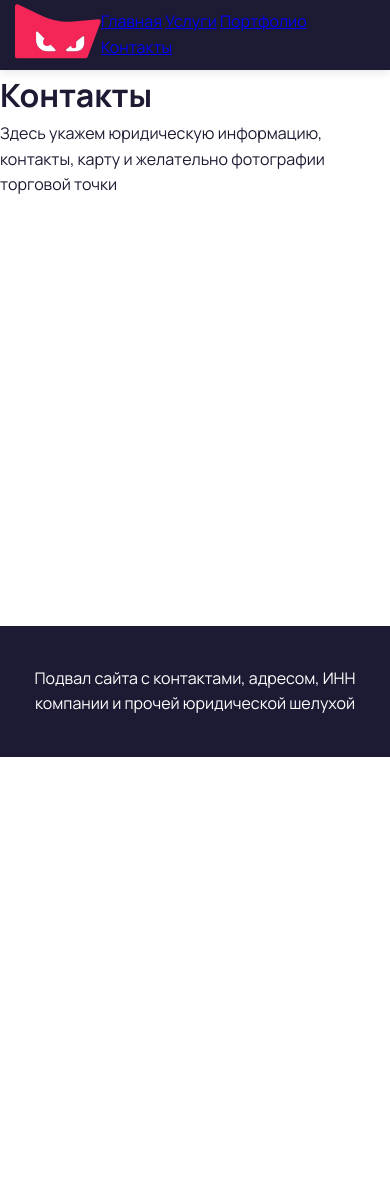
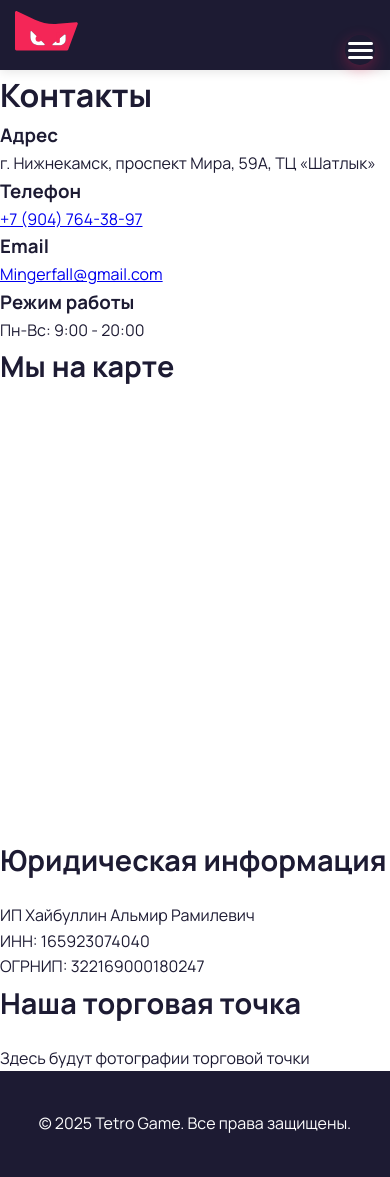
Before and after one commit to Mingerfall/tetro-game.ru, a plain HTML site: page contacts.html in a window 390 px wide. Before the commit the page ends 844 px from the top, so only its background shows below. Drawn offline with Linux system fonts and the light colour scheme.

Commit message:
Update contacts.html

```diff
--- a/contacts.html
+++ b/contacts.html
@@ -4,27 +4,102 @@
     <meta charset="UTF-8" />
     <meta name="viewport" content="width=device-width, initial-scale=1.0, maximum-scale=1.0, user-scalable=no">
     <link rel="stylesheet" href="css/style.css">
-    <link rel="preconnect" href="https://fonts.googleapis.com">
-    <link rel="preconnect" href="https://fonts.gstatic.com" crossorigin>
-    <link href="https://fonts.googleapis.com/css2?family=Manrope:wght@200..800&family=Montserrat:ital,wght@0,100..900;1,100..900&display=swap" rel="stylesheet">
-    <link href="css/style.css" rel="stylesheet" />
+    <link rel="canonical" href="https://tetro-game.ru/contacts">
     <title>Контакты Tetro Game</title>
 </head>
 <body>
-        <header>
-            <a href="index.html"><img class="header-logo" src="img/logo.svg" alt="Tetro Game логотип"></a>
-        <div>
+    <!-- Шапка сайта -->
+     <!-- Шапка сайта -->
+    <header>
+            <!-- Логотип -->
+        <div class="header-logo">
+            <a href="index.html"><img src="img/logo.svg" alt="Tetro Game логотип"></a>
+        </div>
+            <!-- Навигационное меню для десктопа -->
+        <nav class="header-nav">
             <a href="index.html">Главная</a>
             <a href="index.html#uslugi-glavnaya">Услуги</a>
             <a href="index.html#cases-glavnaya">Портфолио</a>
             <a href="#">Контакты</a>
+        </nav>
+            <!-- Иконки соц. сетей -->
+        <div class="header-soc">
+            <a href="#"><img src="img/telegram-icon.svg" alt="Telegram" class="soc-icon"></a>
+            <a href="#"><img src="img/vk-icon.svg" alt="VK" class="soc-icon"></a>
+            <a href="#"><img src="img/whatsapp-icon.svg" alt="WhatsApp" class="soc-icon"></a>
         </div>
+            <!-- Кнопка бургер-меню для мобилок -->
+        <button class="burger-menu" aria-label="Открыть меню">
+            <span class="burger-line"></span>
+            <span class="burger-line"></span>
+            <span class="burger-line"></span>
+        </button>
+            <!-- Мобильное меню - скрытое по умолчанию -->
+        <div class="mobile-nav">
+            <a href="index.html">Главная</a>
+            <a href="index.html#uslugi-glavnaya">Услуги</a>
+            <a href="index.html#cases-glavnaya">Портфолио</a>
+            <a href="#">Контакты</a>
+                <!-- Соцсети для мобильной версии -->
+            <div class="mobile-soc">
+                <a href="#"><img src="img/telegram-icon.svg" alt="Telegram" class="soc-icon"></a>
+                <a href="#"><img src="img/vk-icon.svg" alt="VK" class="soc-icon"></a>
+                <a href="#"><img src="img/whatsapp-icon.svg" alt="WhatsApp" class="soc-icon"></a>
+            </div>
+        </div>
+                <!-- Затемнение фона при открытом меню -->
+            <div class="nav-overlay"></div>
         </header>
-    <h1>Контакты</h1>
-    <p>Здесь укажем юридическую информацию, контакты, карту и желательно фотографии торговой точки</p>
-    <iframe class="my-widget" src="https://yandex.ru/map-widget/v1/?z=12&ol=biz&oid=103849672569" width="750" height="400" frameborder="0"></iframe>
-        <footer>
-        <p>Подвал сайта с контактами, адресом, ИНН компании и прочей юридической шелухой</p>
+    <main class="contacts-container">
+        <h1>Контакты</h1>
+        <div class="contacts-grid">
+            <!-- Блок с контактной информацией -->
+            <div class="contact-info">
+                <div class="contact-item">
+                    <h3>Адрес</h3>
+                    <p>г. Нижнекамск, проспект Мира, 59А, ТЦ «Шатлык»</p>
+                </div>
+                <div class="contact-item">
+                    <h3>Телефон</h3>
+                    <p><a href="tel:+79047643897">+7 (904) 764-38-97</a></p>
+                </div>
+                <div class="contact-item">
+                    <h3>Email</h3>
+                    <p><a href="mailto:info@tetro-game.ru">Mingerfall@gmail.com</a></p>
+                </div>
+                <div class="contact-item">
+                    <h3>Режим работы</h3>
+                    <p>Пн-Вс: 9:00 - 20:00</p>
+                </div>
+            </div>
+             <!-- Блок с картой -->
+            <div class="map-container">
+                <h2>Мы на карте</h2>
+                <iframe class="my-widget" src="https://yandex.ru/map-widget/v1/?z=12&ol=biz&oid=103849672569" width="100%" height="400" frameborder="0"></iframe>
+            </div>
+        </div>
+        <!-- Блок с юридической информацией -->
+        <div class="legal-info">
+            <h2>Юридическая информация</h2>
+            <p>ИП Хайбуллин Альмир Рамилевич</p>
+            <p>ИНН: 165923074040</p>
+            <p>ОГРНИП: 322169000180247</p>
+        </div>
+        <!-- Блок с фотографиями торговой точки -->
+        <div class="photos-container">
+            <h2>Наша торговая точка</h2>
+            <p>Здесь будут фотографии торговой точки</p>
+            <!-- В будущем можно добавить реальные фотографии -->
+            <div class="placeholder-photos">
+                <div class="photo-placeholder"></div>
+                <div class="photo-placeholder"></div>
+                <div class="photo-placeholder"></div>
+            </div>
+        </div>
+    </main>
+    <!-- Футер сайта -->
+    <footer>
+        <p>© 2025 Tetro Game. Все права защищены.</p>
     </footer>
 </body>
 </html>
```
